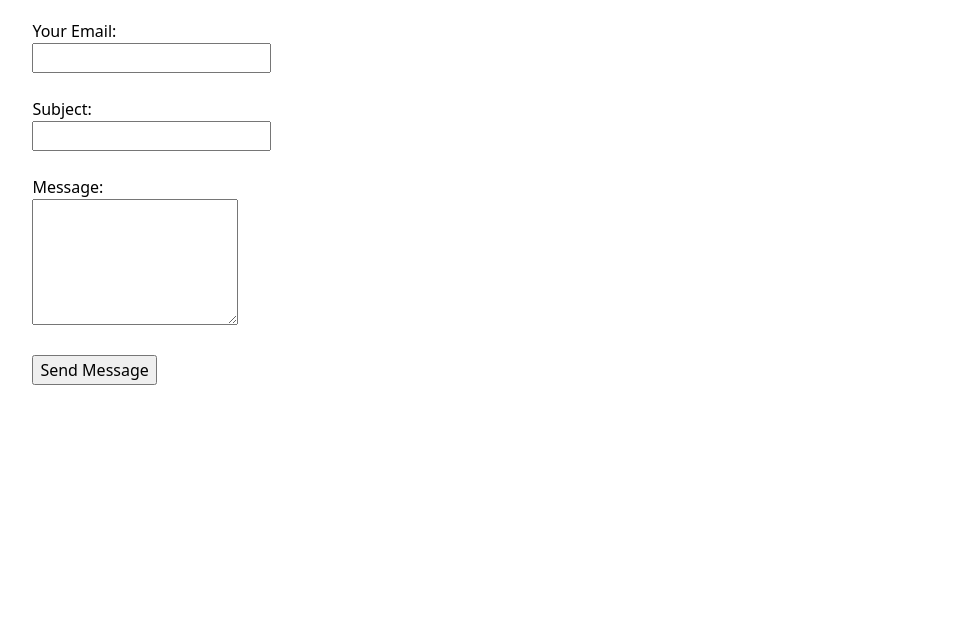
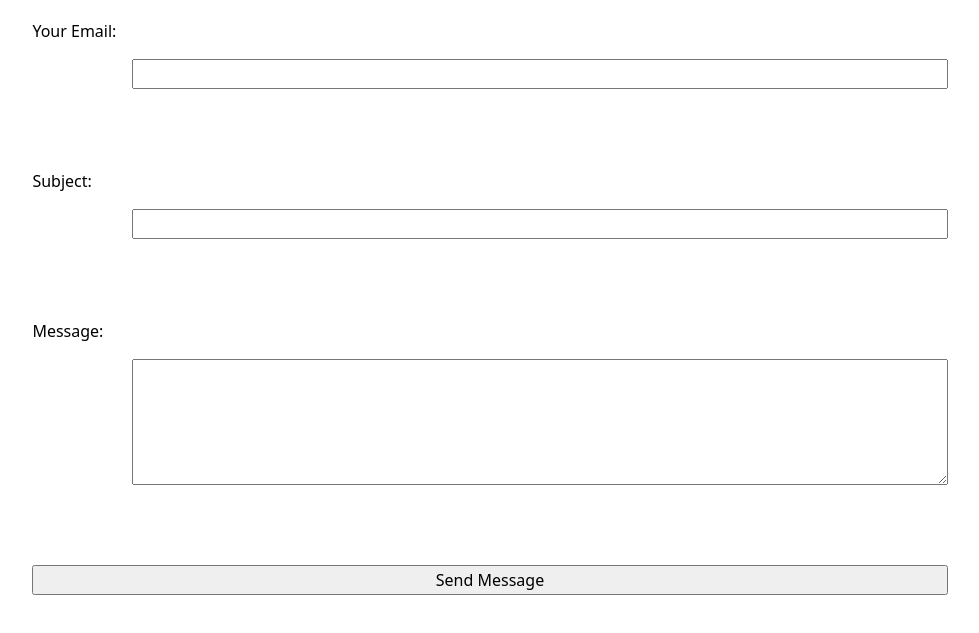
Before and after one commit to AndresRiera/portfolio, a plain HTML site: page contact:index.html in a window 1280 px wide. Shown: the part 121-754 px from the top of the page, without its empty margins (150-1129 px from the left). Drawn offline with Linux system fonts and the light colour scheme; files that its build step writes are made by us from their sources; files whose address does not match are found by name.

Commit message:
final contact?

```diff
--- a/style.css
+++ b/style.css
@@ -44,7 +44,7 @@ body {
     }
 
   form {
-    display: subgrid;
+    display: grid;
     grid-template-columns: auto 1fr;
     gap: 1em;
     }
```
